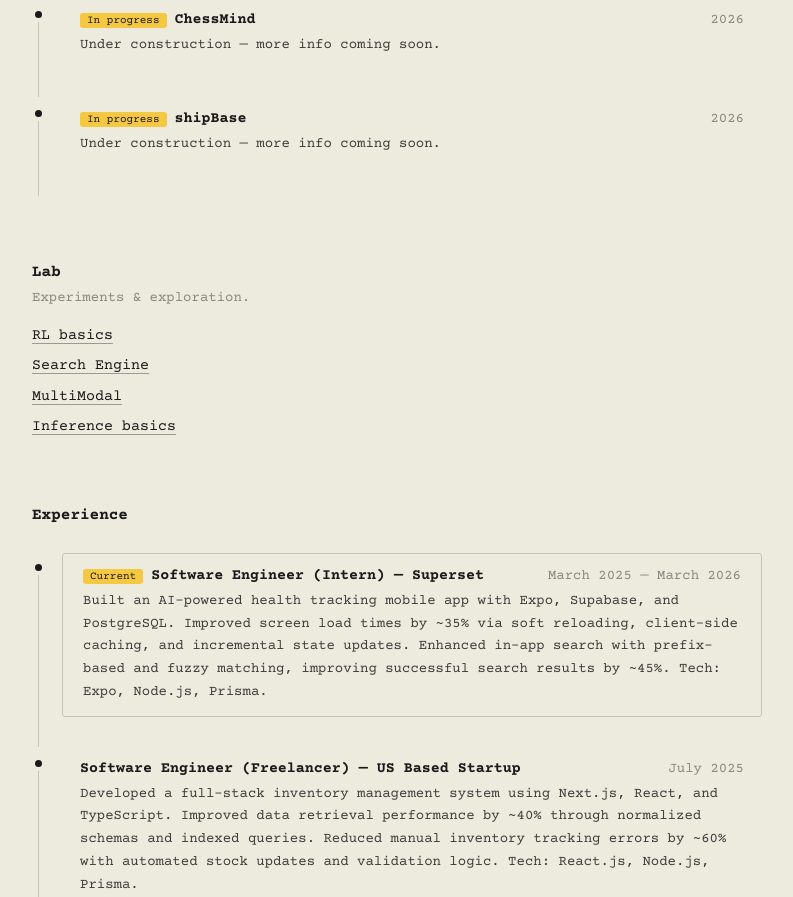
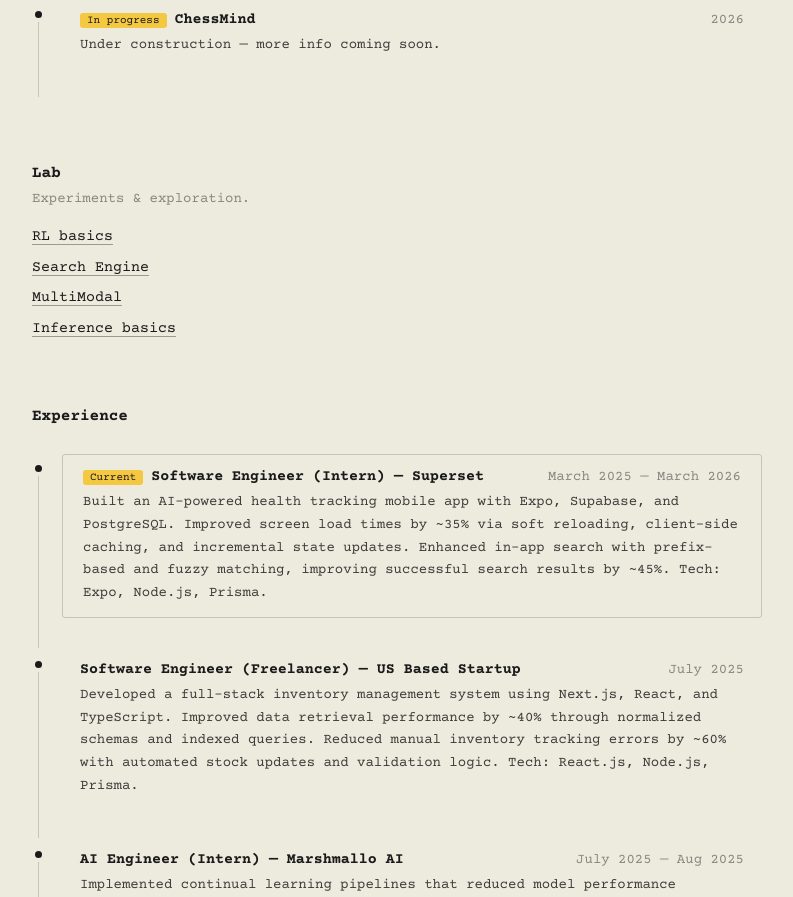
Before and after one commit to dishafaujdar/dp, a Next.js app: page / in a window 1280 px wide. Shown: the part 1572-2469 px from the top of the page, without its empty margins (242-1035 px from the left). Built offline with nearby package versions, Linux system fonts and the light colour scheme.

Commit message:
added github links

```diff
--- a/src/components/Projects.tsx
+++ b/src/components/Projects.tsx
@@ -17,7 +17,7 @@
       'AI Research Agent that accepts a topic, runs a small research workflow, and returns a structured result. Tech: TypeScript, Redis, Bull.js, Express, PostgreSQL.',
     badge: 'New',
     boxed: false,
-    href: 'https://github.com/dishafaujdar',
+    href: 'https://github.com/dishafaujdar/Synthesia',
   },
   {
     title: 'OSS-Align',
@@ -26,7 +26,7 @@
       'Conservative decision system matching developers with realistic open-source contribution opportunities. Analyzes proven work history and matches with contributor-friendly repos. Tech: Python, Typer, Rich, GitHub API, Sentence Transformers, FAISS, LLMs.',
     badge: 'New',
     boxed: false,
-    href: 'https://github.com/dishafaujdar',
+    href: 'https://github.com/dishafaujdar/os-agent',
   },
   {
     title: 'Trainyard',
@@ -42,7 +42,7 @@
     description:
       'Scikit-learn built from scratch in NumPy to understand ML algorithms at their mathematical core.',
     boxed: false,
-    href: 'https://github.com/dishafaujdar',
+    href: 'https://github.com/dishafaujdar/MiniKit',
   },
   {
     title: 'ChessMind',
@@ -51,14 +51,6 @@
       badge: 'In progress',
         boxed: false,
     href: 'https://github.com/dishafaujdar',
-  },
-  {
-    title: 'shipBase',
-    date: '2026',
-    description: 'Under construction — more info coming soon.',
-    badge: 'In progress',
-    boxed: false,
-    href: 'https://github.com/dishafaujdar/shipBase',
   },
 ]
 
```
